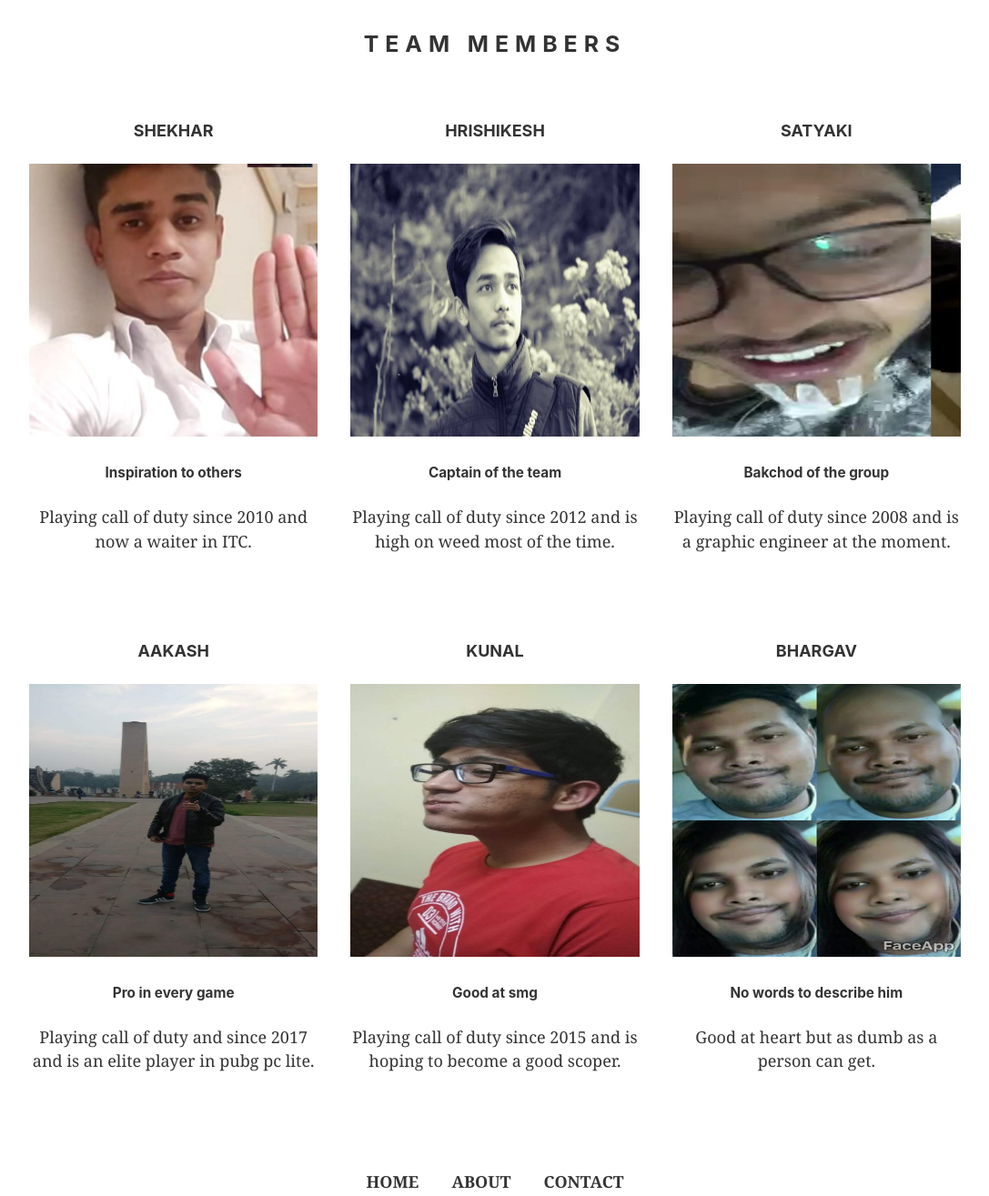
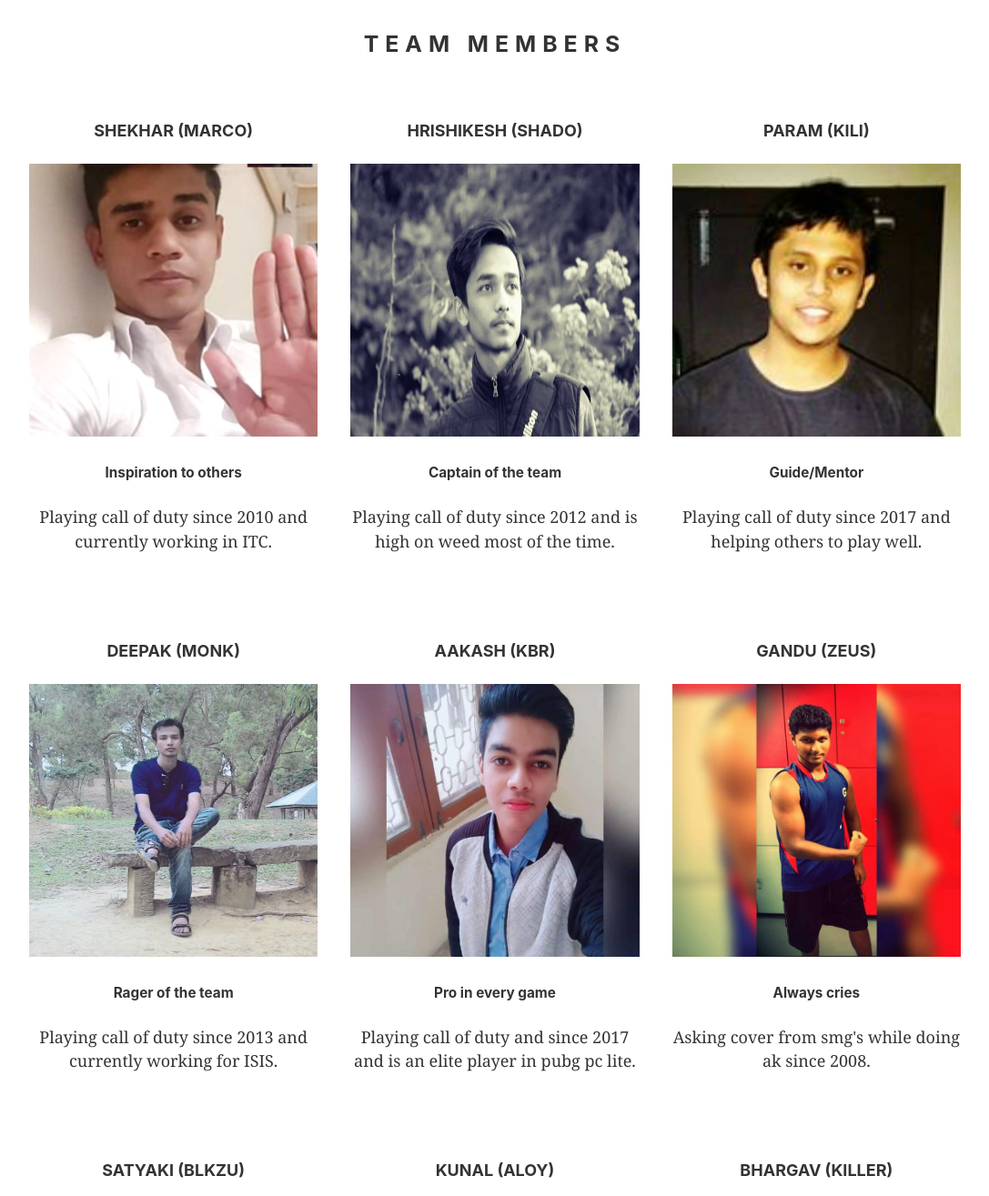
Before and after one commit to salujaparam/verse, a Gatsby site: page / in a window 1280 px wide. Shown: the part 1360-2675 px from the top of the page at 91% size, without its empty margins (96-1183 px from the left). Built offline with nearby package versions, Linux system fonts and the light colour scheme; Gatsby itself is replaced by a stand-in of ours.

Commit message:
added pics

```diff
--- a/src/constants/players.js
+++ b/src/constants/players.js
@@ -1,44 +1,65 @@
 import marco from '../images/marco.jpg'
 import shado from '../images/hrishekesh.jpg'
-import kbr from '../images/aakash.jpeg'
+import kbr from '../images/kbr.jpeg'
 import kunal from '../images/kunal.jpeg'
-import killer from '../images/bhargav.jpeg'
+import killer from '../images/killer.jpeg'
 import satyaki from '../images/satyaki.jpeg'
+import param from '../images/param.jpg'
+import monk from '../images/monk.jpeg'
+import zeus from '../images/zeus.jpeg'
 
 export default [
     {
         image: marco,
-        name: "Shekhar",
+        name: "Shekhar (marco)",
         title: "Inspiration to others",
-        description: "Playing call of duty since 2010 and now a waiter in ITC."
+        description: "Playing call of duty since 2010 and currently working in ITC."
     },
     {
         image: shado,
-        name: "Hrishikesh",
+        name: "Hrishikesh (shado)",
         title: "Captain of the team",
         description: "Playing call of duty since 2012 and is high on weed most of the time."
     },
     {
+        image: param,
+        name: "Param (kili)",
+        title: "Guide/Mentor",
+        description: "Playing call of duty since 2017 and helping others to play well."
+    },
+    {
+        image: monk,
+        name: "deepak (monk)",
+        title: "Rager of the team",
+        description: "Playing call of duty since 2013 and currently working for ISIS."
+    },
+    {
+        image: kbr,
+        name: "Aakash (kbr)",
+        title: "Pro in every game",
+        description: "Playing call of duty and  since 2017 and is an elite player in pubg pc lite."
+    },
+    {
+        image: zeus,
+        name: "Gandu (zeus)",
+        title: "Always cries",
+        description: "Asking cover from smg's while doing ak since 2008."
+    },
+    {
         image: satyaki,
-        name: "Satyaki",
+        name: "Satyaki (blkzu)",
         title: "Bakchod of the group",
         description: "Playing call of duty since 2008 and is a graphic engineer at the moment."
     },
     {
-        image: kbr,
-        name: "Aakash ",
-        title: "Pro in every game",
-        description: "Playing call of duty and  since 2017 and is an elite player in pubg pc lite."
-    },
-    {
         image: kunal,
-        name: "Kunal",
+        name: "Kunal (aloy)",
         title: "Good at smg",
         description: "Playing call of duty since 2015 and is hoping to become a good scoper."
     },
     {
         image: killer,
-        name: "Bhargav",
+        name: "Bhargav (killer)",
         title: "No words to describe him",
         description: "Good at heart but as dumb as a person can get."
     },
```
Also changed, not shown: src/images/kbr.jpeg (added), src/images/killer.jpeg (added), src/images/monk.jpeg (added), src/images/param.jpg (added), src/images/sneh.jpeg (added), src/images/zeus.jpeg (added).
